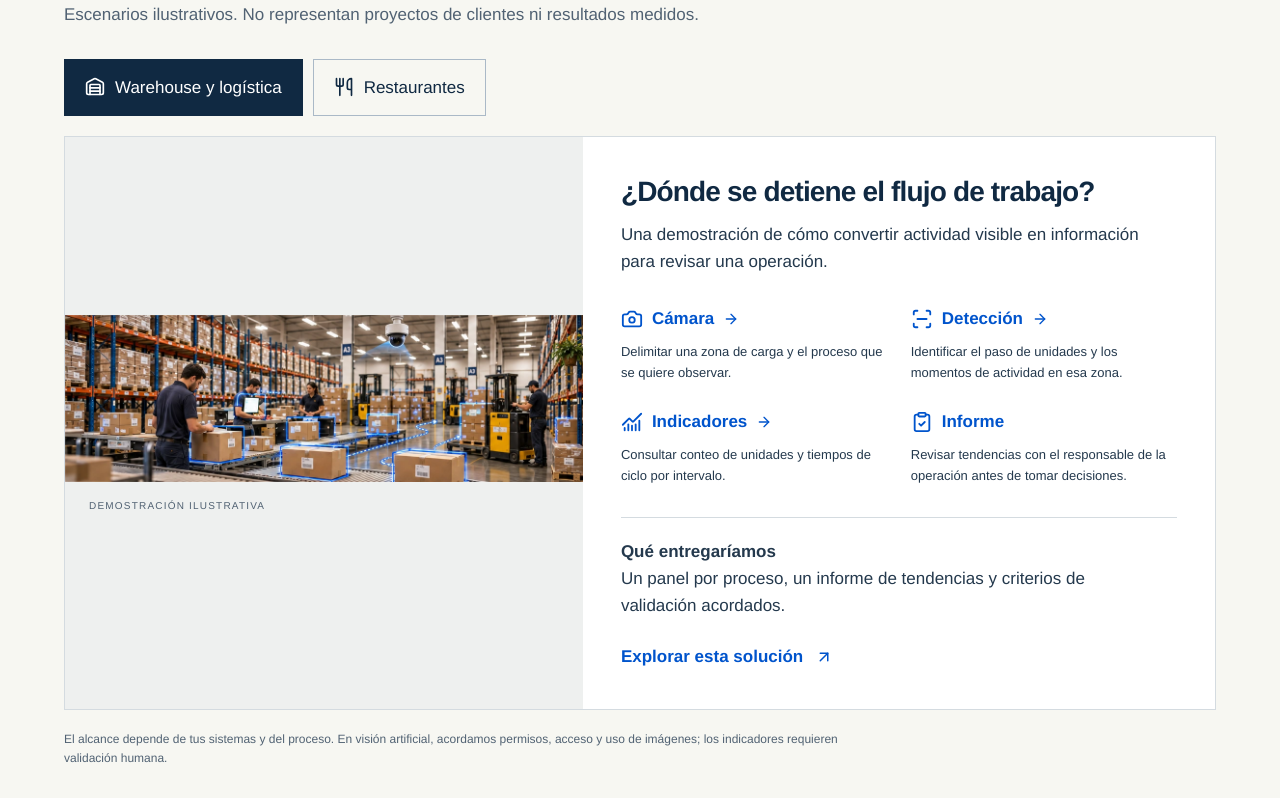
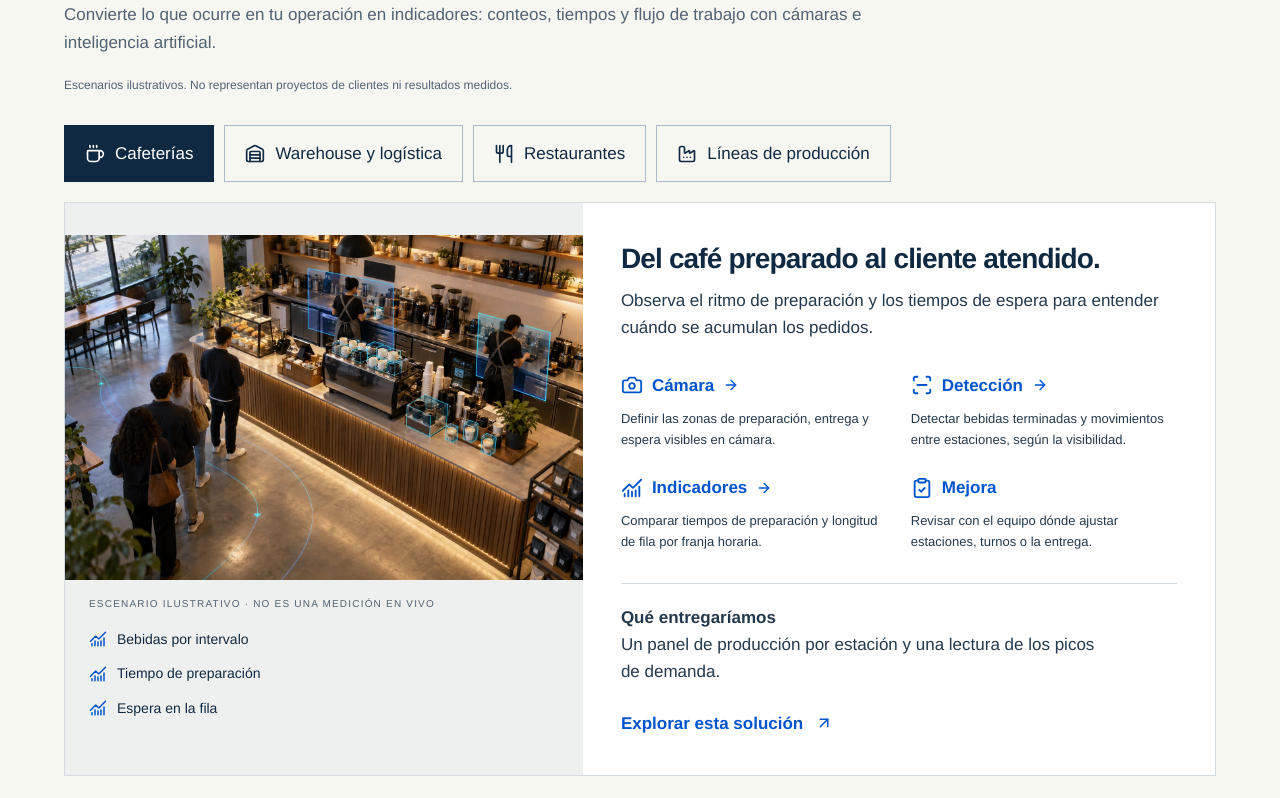
Before and after one commit to PaulGarcia89/DataLinkTech-WebAppFront, a Next.js app: page / in a window 1280 px wide. Shown: the part 2980-3778 px from the top of the page. Built offline with nearby package versions, Linux system fonts and the light colour scheme.

Commit message:
Expand productivity measurement with four visual industry examples

```diff
--- a/src/components/home/demonstrations.tsx
+++ b/src/components/home/demonstrations.tsx
@@ -3,9 +3,8 @@
 import { useState } from "react";
 import Link from "next/link";
 import {
-  MessageCircle,
-  Database,
-  CalendarDays,
+  Coffee,
+  Factory,
   Camera,
   ScanLine,
   ChartNoAxesCombined,
@@ -18,18 +17,41 @@ import {
 
 const demos = [
   {
+    title: "Cafeterías",
+    icon: Coffee,
+    image: "/images/productivity-cafe.webp",
+    href: "/industrias/restaurantes/",
+    alt: "Vista elevada de una cafetería con zonas de preparación y entrega señaladas mediante gráficos ilustrativos.",
+    problem: "Del café preparado al cliente atendido.",
+    copy: "Observa el ritmo de preparación y los tiempos de espera para entender cuándo se acumulan los pedidos.",
+    metrics: [
+      "Bebidas por intervalo",
+      "Tiempo de preparación",
+      "Espera en la fila",
+    ],
+    detail: [
+      "Definir las zonas de preparación, entrega y espera visibles en cámara.",
+      "Detectar bebidas terminadas y movimientos entre estaciones, según la visibilidad.",
+      "Comparar tiempos de preparación y longitud de fila por franja horaria.",
+      "Revisar con el equipo dónde ajustar estaciones, turnos o la entrega.",
+    ],
+    deliverable:
+      "Un panel de producción por estación y una lectura de los picos de demanda.",
+  },
+  {
     title: "Warehouse y logística",
     icon: Warehouse,
     image: "/images/warehouse.webp",
     href: "/industrias/warehouse/",
+    alt: "Escenario ilustrativo de un almacén con cajas y zonas de trabajo señaladas.",
     problem: "¿Dónde se detiene el flujo de trabajo?",
-    copy: "Una demostración de cómo convertir actividad visible en información para revisar una operación.",
-    steps: ["Cámara", "Detección", "Indicadores", "Informe"],
+    copy: "Relaciona el movimiento de unidades con los tiempos de ciclo para localizar acumulaciones en carga, empaque y despacho.",
+    metrics: ["Unidades procesadas", "Tiempo de ciclo", "Acumulación por zona"],
     detail: [
-      "Delimitar una zona de carga y el proceso que se quiere observar.",
-      "Identificar el paso de unidades y los momentos de actividad en esa zona.",
-      "Consultar conteo de unidades y tiempos de ciclo por intervalo.",
-      "Revisar tendencias con el responsable de la operación antes de tomar decisiones.",
+      "Delimitar la zona de carga o empaque y el proceso que se quiere observar.",
+      "Detectar el paso de unidades entre puntos definidos del almacén.",
+      "Consultar conteos, tiempos de ciclo y acumulaciones por intervalo.",
+      "Validar tendencias con el responsable y priorizar mejoras del flujo.",
     ],
     deliverable:
       "Un panel por proceso, un informe de tendencias y criterios de validación acordados.",
@@ -39,31 +61,60 @@ const demos = [
     icon: Utensils,
     image: "/images/restaurant.webp",
     href: "/industrias/restaurantes/",
-    problem: "¿Tus herramientas trabajan por separado?",
-    copy: "Un ejemplo de cómo conectar una consulta, una reserva y el seguimiento del equipo.",
-    steps: ["Consulta", "Registro", "Coordinación", "Seguimiento"],
+    alt: "Escenario ilustrativo de la operación de un restaurante y su punto de venta.",
+    problem: "Una operación más fluida, de cocina a salón.",
+    copy: "Analiza la preparación, la entrega de pedidos y la ocupación de zonas para detectar esperas entre etapas.",
+    metrics: [
+      "Tiempo de entrega",
+      "Ocupación por zona",
+      "Pedidos por intervalo",
+    ],
     detail: [
-      "El cliente consulta por un canal de atención del restaurante.",
-      "La solicitud se registra con los datos necesarios y su estado.",
-      "El equipo revisa disponibilidad y confirma la reserva.",
-      "El negocio consulta solicitudes pendientes y confirmadas en un solo lugar.",
+      "Definir las estaciones de preparación, entrega y las zonas del salón.",
+      "Observar transiciones de pedidos y ocupación en las áreas visibles.",
+      "Combinar eventos visuales con datos del POS cuando exista integración.",
+      "Revisar demoras entre cocina y salón con el equipo del restaurante.",
     ],
     deliverable:
-      "Un flujo de atención conectado, un registro de solicitudes y una guía para el equipo.",
+      "Una vista del flujo de pedidos y las franjas de mayor demanda, según las fuentes disponibles.",
+  },
+  {
+    title: "Líneas de producción",
+    icon: Factory,
+    image: "/images/productivity-production.webp",
+    href: "/ia-y-automatizacion/",
+    alt: "Línea de empaque con cajas sobre una cinta transportadora y zonas de inspección ilustradas.",
+    problem: "Cada etapa cuenta. Cada espera también.",
+    copy: "Mide el paso de unidades y las pausas entre estaciones para entender la capacidad real del proceso.",
+    metrics: [
+      "Unidades por estación",
+      "Duración de pausas",
+      "Tiempo entre etapas",
+    ],
+    detail: [
+      "Seleccionar estaciones y puntos de conteo a lo largo de la línea.",
+      "Detectar unidades que cruzan cada punto y pausas visibles del flujo.",
+      "Comparar intervalos de actividad, salida y acumulación entre estaciones.",
+      "Contrastar los datos con producción y mantenimiento antes de ajustar el proceso.",
+    ],
+    deliverable:
+      "Un seguimiento del ritmo de la línea y un reporte de pausas y acumulaciones.",
   },
 ];
-const icons = [
-  [Camera, ScanLine, ChartNoAxesCombined, ClipboardCheck],
-  [MessageCircle, Database, CalendarDays, ClipboardCheck],
-];
+const steps = ["Cámara", "Detección", "Indicadores", "Mejora"];
+const icons = [Camera, ScanLine, ChartNoAxesCombined, ClipboardCheck];
 export function Demonstrations() {
   const [selected, setSelected] = useState(0);
   const demo = demos[selected];
   return (
     <section className="container demo-section" aria-labelledby="demo-heading">
-      <p className="eyebrow">DE LA IDEA AL PROCESO</p>
-      <h2 id="demo-heading">Así podría funcionar en tu negocio.</h2>
+      <p className="eyebrow">VISIÓN ARTIFICIAL APLICADA</p>
+      <h2 id="demo-heading">Medición de productividad</h2>
       <p className="demo-intro">
+        Convierte lo que ocurre en tu operación en indicadores: conteos, tiempos
+        y flujo de trabajo con cámaras e inteligencia artificial.
+      </p>
+      <p className="demo-footnote">
         Escenarios ilustrativos. No representan proyectos de clientes ni
         resultados medidos.
       </p>
@@ -72,7 +123,7 @@ export function Demonstrations() {
           const Icon = item.icon;
           return (
             <button
-              key={item.href}
+              key={item.title}
               type="button"
               aria-pressed={selected === index}
               aria-controls="demo-panel"
@@ -90,19 +141,27 @@ export function Demonstrations() {
           {/* eslint-disable-next-line @next/next/no-img-element */}
           <img
             src={demo.image}
-            alt={demo.title}
+            alt={demo.alt}
             width={1536}
             height={1024}
             loading="lazy"
           />
-          <span>DEMOSTRACIÓN ILUSTRATIVA</span>
+          <span>ESCENARIO ILUSTRATIVO · NO ES UNA MEDICIÓN EN VIVO</span>
+          <ul className="demo-metrics" aria-label="Indicadores posibles">
+            {demo.metrics.map((metric) => (
+              <li key={metric}>
+                <ChartNoAxesCombined size={18} aria-hidden="true" />
+                {metric}
+              </li>
+            ))}
+          </ul>
         </div>
         <div className="demo-story">
           <h3>{demo.problem}</h3>
           <p>{demo.copy}</p>
           <ol className="demo-flow">
-            {demo.steps.map((step, index) => {
-              const Icon = icons[selected][index];
+            {steps.map((step, index) => {
+              const Icon = icons[index];
               return (
                 <li key={step}>
                   <div className="demo-step">
@@ -127,7 +186,8 @@ export function Demonstrations() {
       <p className="demo-footnote">
         El alcance depende de tus sistemas y del proceso. En visión artificial,
         acordamos permisos, acceso y uso de imágenes; los indicadores requieren
-        validación humana.
+        validación humana. Los ejemplos describen procesos y zonas, sin
+        identificar personas ni asignar puntuaciones individuales de desempeño.
       </p>
     </section>
   );
--- a/src/styles/editorial.css
+++ b/src/styles/editorial.css
@@ -1116,3 +1116,20 @@ em {
     padding: 22px;
   }
 }
+.demo-metrics {
+  list-style: none;
+  padding: 0 24px 24px;
+  display: grid;
+  gap: 12px;
+}
+.demo-metrics li {
+  display: flex;
+  gap: 10px;
+  align-items: center;
+  color: var(--text-strong);
+  font-size: 14px;
+}
+.demo-metrics svg {
+  color: var(--accent-ink);
+  flex-shrink: 0;
+}
```
Also changed, not shown: public/images/productivity-cafe.webp (added), public/images/productivity-production.webp (added), src/i18n/en.json, 1 other file (tests, documents, lock files or other folders).
